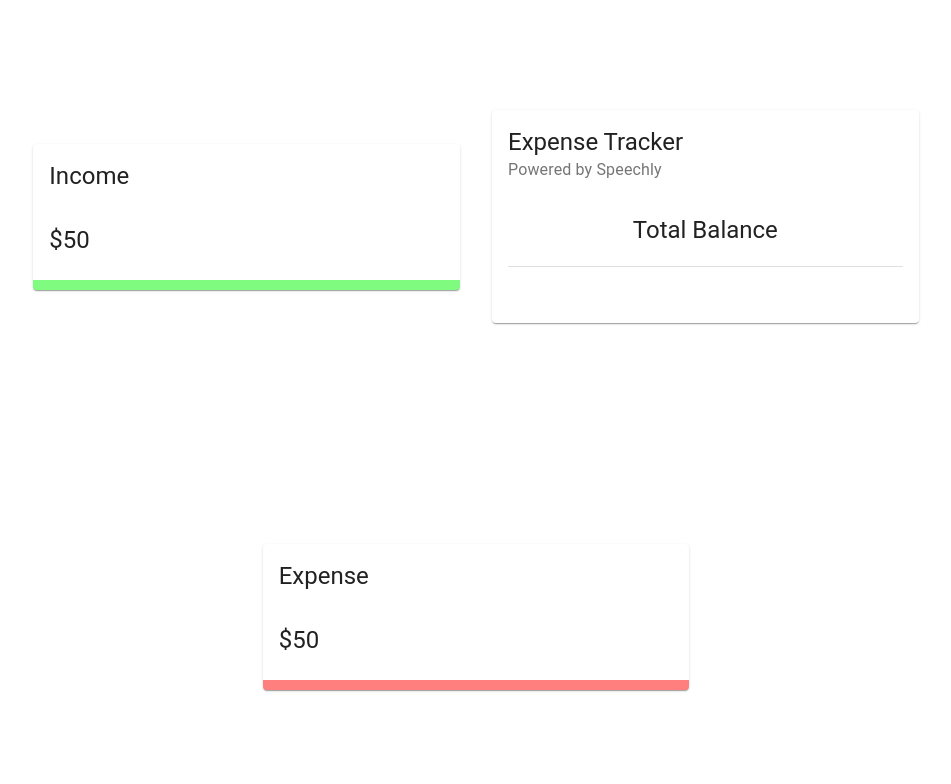
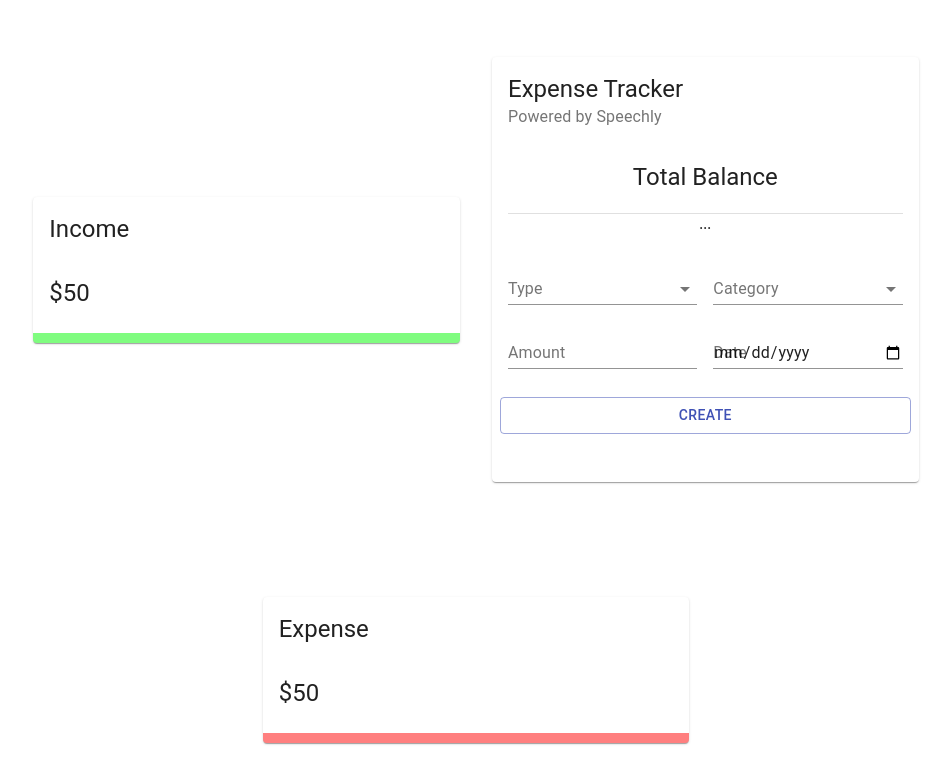
Before and after one commit to dipan010/expense-tracker-voice, a React (Create React App) app: page / in a window 1280 px wide. Shown: the top 784 px of the page, without its empty margins (164-1115 px from the left). Built offline with nearby package versions, Linux system fonts and the light colour scheme.

Commit message:
imported Form

```diff
--- a/src/components/Main/Main.jsx
+++ b/src/components/Main/Main.jsx
@@ -2,6 +2,7 @@ import React from 'react'
 import { Card, CardHeader, CardContent, Typography, Grid, Divider } from '@material-ui/core'
 
 import useStyles  from './styles'
+import Form from './Form/Form'
 
 const Main = () => {
     const classes = useStyles()
@@ -15,6 +16,7 @@ const Main = () => {
 
                 </Typography>
                 <Divider />
+                <Form/>
             </CardContent>
 
             <CardContent className={classes.CardContent}>
```
